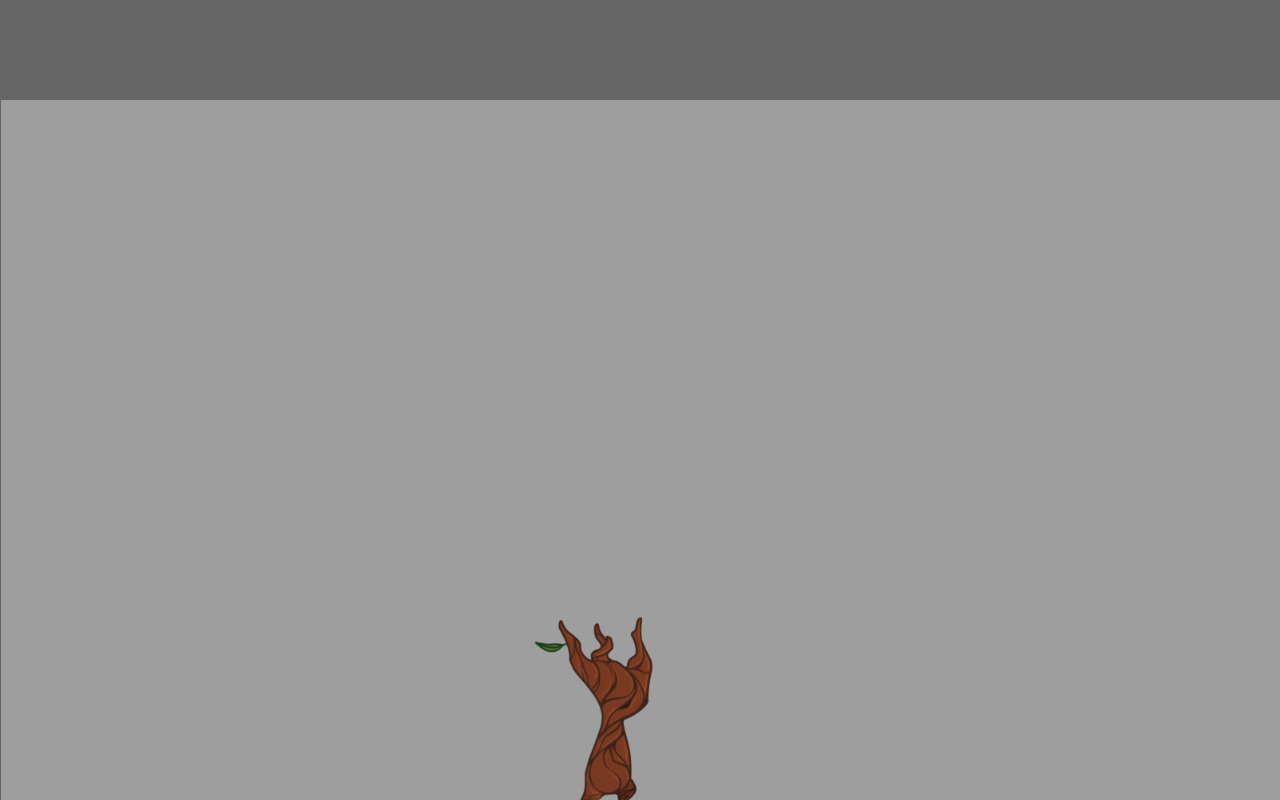
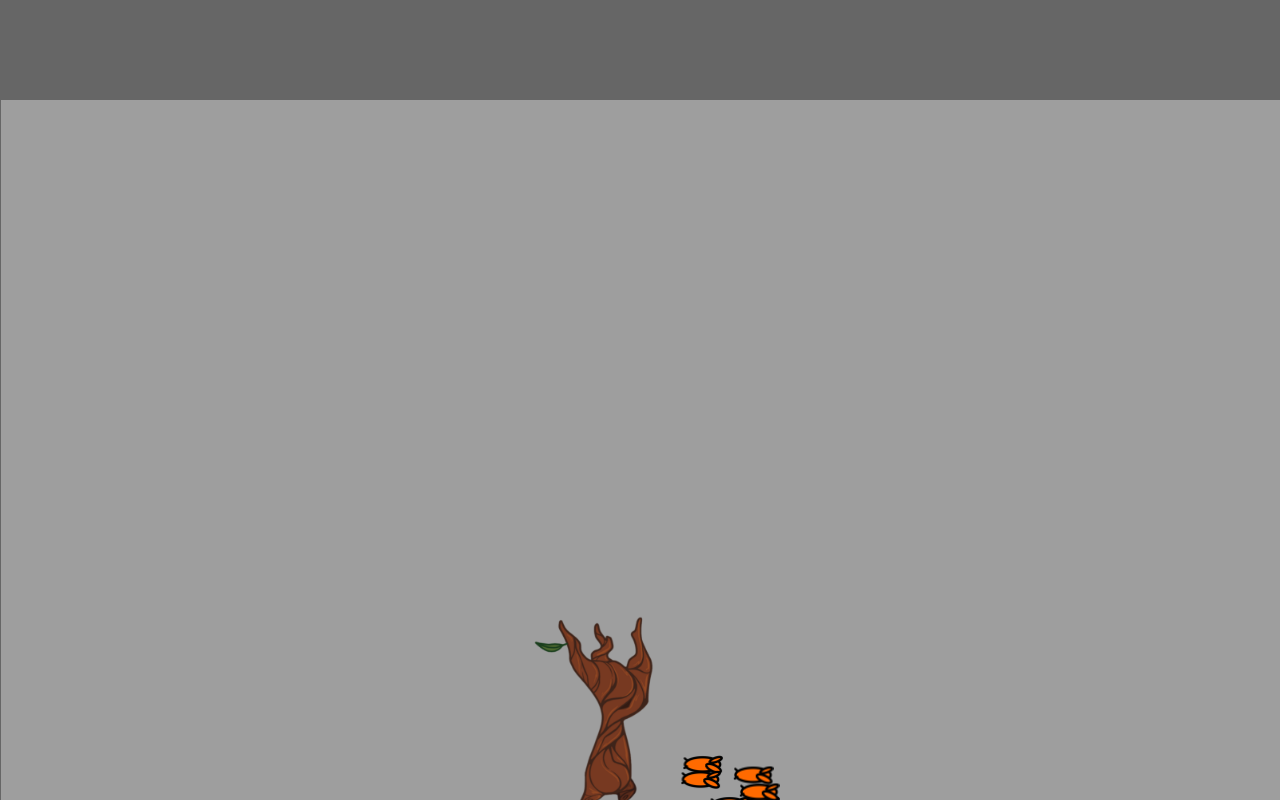
Before and after one commit to nir9/toro, a website with bundled scripts: page index.html in a window 1280 px wide. Built offline with nearby package versions, Linux system fonts and the light colour scheme.

Commit message:
add temots

```diff
--- a/index.html
+++ b/index.html
@@ -31,6 +31,7 @@
         <img style="display: none;" src="assets/Root-Character-Standing--3.png" id="standing3">
         <img style="display: none;" src="assets/Root-Character-Standing--4.png" id="standing4">
         <img style="display: none;" src="assets/Ground.png" id="ground">
+        <img style="display: none;" src="assets/termite.png" id="termite">
         <canvas id="game" width="500" height="500"></canvas>
         <script src="main.js"></script>
     </body>
--- a/main.ts
+++ b/main.ts
@@ -19,6 +19,8 @@ function setup() {
     let runningCounter = 1;
     let jumpingCounter = 1;
     let standingCounter = 1;
+
+
 
     setInterval(() => {
         runningCounter++;
@@ -52,9 +54,11 @@ function setup() {
         ctx.scale(0.5, 0.5);
         ctx.drawImage(<CanvasImageSource>document.getElementById("ground"), 0 + x, 200 + y, 4096, 1714);
         ctx.drawImage(<CanvasImageSource>document.getElementById("ground"), 0 + x + 4096, 200 + y, 4096, 1714);
+
         ctx.scale(2, 2);
         ctx.scale(0.1, 0.1);
 
+        //player
         if (moveRight || moveLeft) {
             ctx.drawImage(<CanvasImageSource>document.getElementById("running" + runningCounter), 5000, 6000);
         } else {
@@ -64,7 +68,17 @@ function setup() {
                 ctx.drawImage(<CanvasImageSource>document.getElementById("standing" + standingCounter), 5000, 6000);
             }
         }
+
+
+
         ctx.scale(10, 10);
+
+
+        //termite
+        termiteDraw(ctx,x,y)
+
+
+        //ctx.restore();
     }
 
     window.addEventListener("keydown", (ev) => {
@@ -91,6 +105,9 @@ function setup() {
             x -= 150;
         }
 
+        //termite
+        termiteUpdatePos(x,y)
+
         update();
         requestAnimationFrame(updatePos);
     }
@@ -98,4 +115,65 @@ function setup() {
     requestAnimationFrame(updatePos);
 }
 
+
+function randomIntFromInterval(min:any, max:any) { // min and max included
+    return Math.floor(Math.random() * (max - min + 1) + min)
+  }
+
+/////////// termits
+const speed = 8
+
+class Termite{
+    x: any
+    y: any
+
+    constructor(x:any,y:any){
+        this.x = x
+        this.y = y
+    }
+
+    public draw(ctx: any,screenX:number,screenY:number): void {
+        ctx.drawImage(<CanvasImageSource>document.getElementById("termite") ,screenX+this.x, this.y)
+    }
+
+    public UpdatePos(screenX:number,screenY:number): void{
+        this.x -= 8
+    }
+
+}
+
+let termites:Termite[] = []
+
+//up 1500 down 1700
+spawn(5000,1600,100,10)
+
+function spawn(x:any,y:any,radius:any,many:any){
+
+    for (var _i = 0; _i < many; _i++) {
+        const spawnX = randomIntFromInterval(x-radius,x+radius)
+        const spawny = randomIntFromInterval(y-radius,y+radius)
+        termites.push(new Termite(spawnX,spawny))
+    }
+}
+
+
+function termiteDraw(ctx: any,x:any,y:any) {
+    ctx.scale(0.5, 0.5);
+
+    for (let i in termites) {
+        termites[i].draw(ctx,x,y)
+    }
+
+
+    ctx.scale(2, 2);
+}
+
+function termiteUpdatePos(x: any,y:any) {
+    for (let i in termites) {
+        termites[i].UpdatePos(x,y)
+    }
+}
+
+
+
 setup();
--- /dev/null
+++ b/package.json
@@ -0,0 +1,5 @@
+{
+  "dependencies": {
+    "typescript": "^4.9.5"
+  }
+}
```
Also changed, not shown: assets/termite.png (added), 1 other file.
